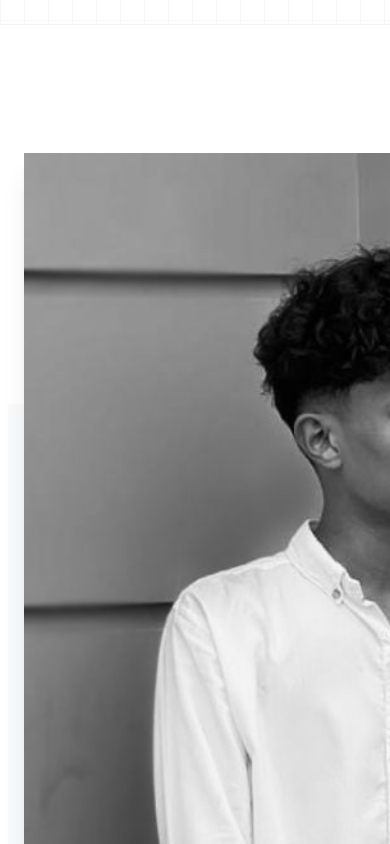
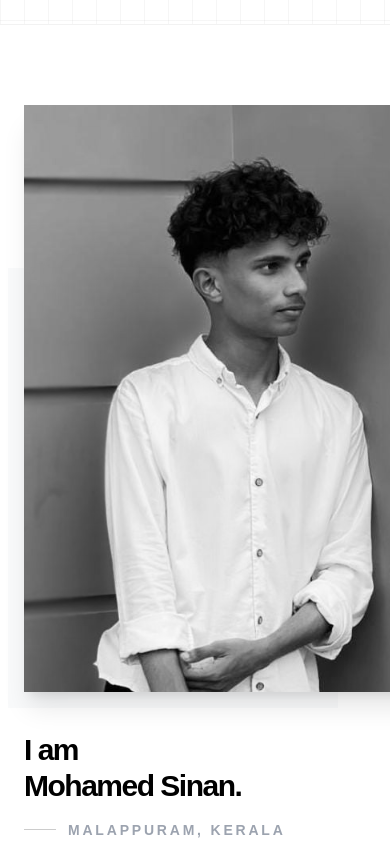
Before and after one commit to sinan-prvt/Portfolio, a React (Vite) app in the folder portfolio-react/: page / in a window 390 px wide. Shown: the part 820-1664 px from the top of the page. Built offline with nearby package versions, Linux system fonts and the light colour scheme; a web font is replaced by a local one.

Commit message:
fix: responsiveness issues in About section

```diff
--- a/portfolio-react/src/components/About.jsx
+++ b/portfolio-react/src/components/About.jsx
@@ -1,8 +1,8 @@
 export default function About() {
     return (
-        <section id="about" className="relative py-24 lg:py-48 bg-white text-black overflow-hidden border-t border-black/5">
+        <section id="about" className="relative py-12 md:py-24 lg:py-48 bg-white text-black overflow-hidden border-t border-black/5">
             <div className="mx-auto max-w-7xl px-6 relative z-10">
-                <div className="grid grid-cols-1 md:grid-cols-12 gap-16 lg:gap-24 items-start">
+                <div className="grid grid-cols-1 md:grid-cols-12 gap-10 md:gap-16 lg:gap-24 items-start">
 
                     <div className="hidden md:flex md:col-span-1 flex-col items-center pt-2 h-full justify-start">
                         <span className="text-[10px] font-bold tracking-[1em] text-black/20 uppercase [writing-mode:vertical-lr] rotate-180">
@@ -27,7 +27,7 @@ export default function About() {
 
                     <div className="col-span-12 md:col-span-6 space-y-10">
                         <div>
-                            <h2 className="text-4xl lg:text-6xl font-bold tracking-tighter text-black mb-4">
+                            <h2 className="text-3xl md:text-4xl lg:text-6xl font-bold tracking-tighter text-black mb-4">
                                 I am <br /> Mohamed Sinan.
                             </h2>
                             <div className="flex items-center gap-3 text-sm font-bold tracking-[0.2em] uppercase text-gray-400">
```
